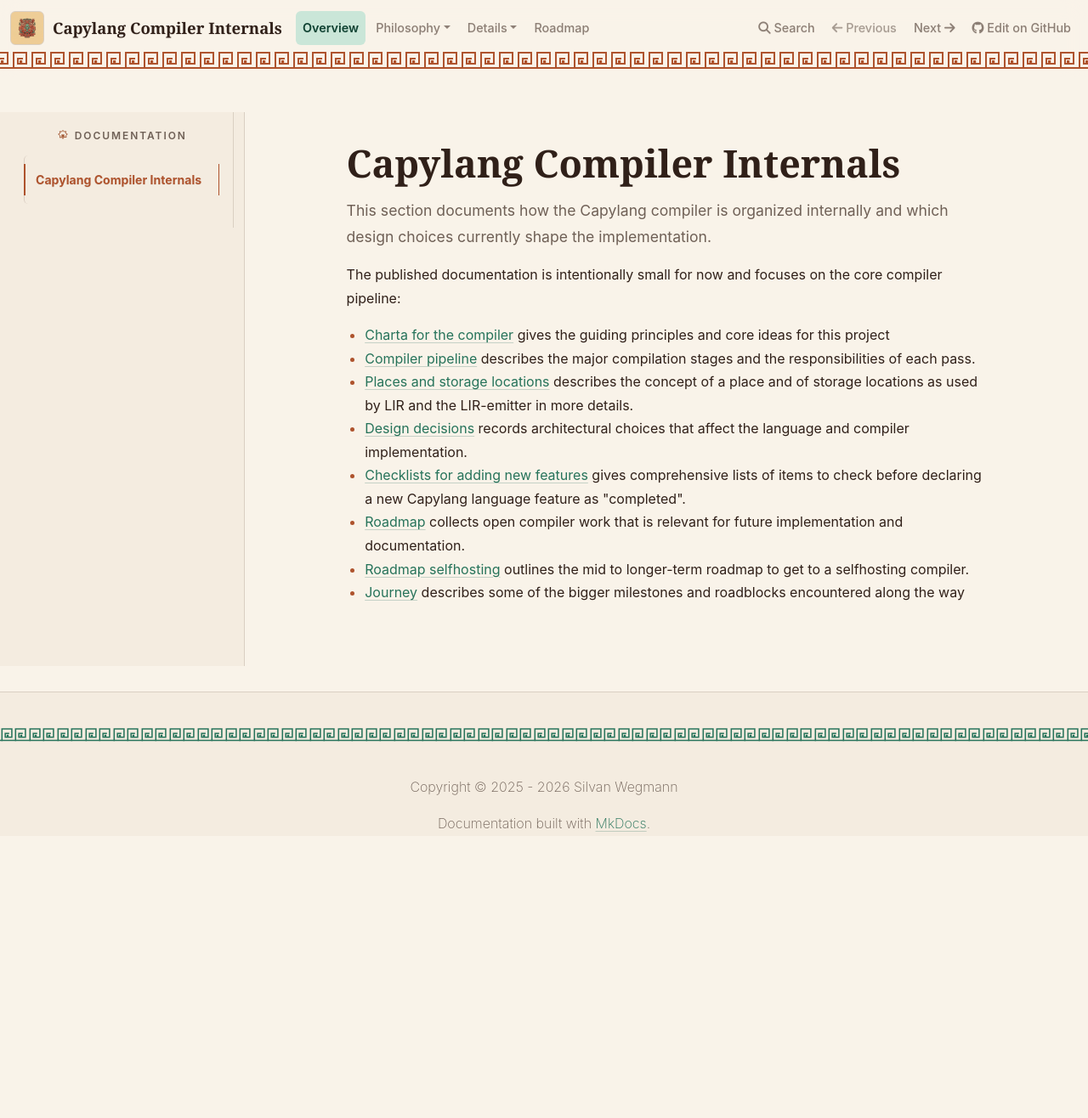
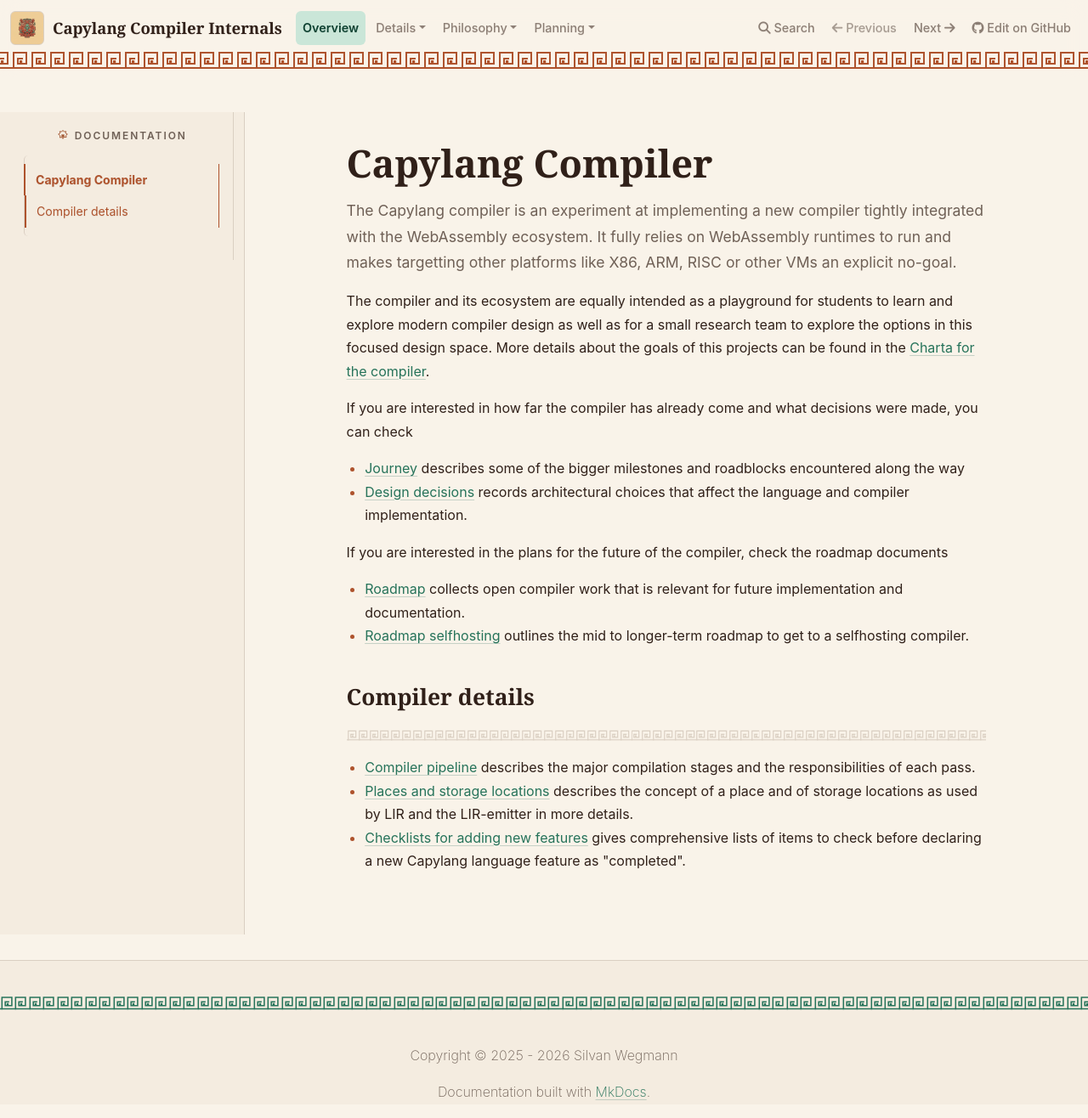
Before and after one commit to Jokymon/capylang, an MkDocs documentation site: the page built from doc/index.md, in a window 1280 px wide and 1316 px high. Shown: the whole window at 85% size. Built offline with MkDocs 1.6.1, drawn with Linux system fonts in a browser that asks for light colours; nearby versions of some CDN libraries.

Commit message:
Small improvements in the documentation

```diff
--- a/doc/index.md
+++ b/doc/index.md
@@ -1,22 +1,31 @@
-# Capylang Compiler Internals
+# Capylang Compiler
 
-This section documents how the Capylang compiler is organized internally and
-which design choices currently shape the implementation.
+The Capylang compiler is an experiment at implementing a new compiler tightly integrated with the WebAssembly ecosystem.
+It fully relies on WebAssembly runtimes to run and makes targetting other platforms like X86, ARM, RISC or other VMs an
+explicit no-goal.
 
-The published documentation is intentionally small for now and focuses on the
-core compiler pipeline:
+The compiler and its ecosystem are equally intended as a playground for students to learn and explore modern compiler
+design as well as for a small research team to explore the options in this focused design space. More details about the
+goals of this projects can be found in the [Charta for the compiler](charta.md).
 
-- [Charta for the compiler](charta.md) gives the guiding principles and core ideas for this project
+If you are interested in how far the compiler has already come and what decisions were made, you can check
+
+- [Journey](journey.md) describes some of the bigger milestones and roadblocks encountered along the way
+- [Design decisions](design-decisions.md) records architectural choices that
+  affect the language and compiler implementation.
+
+If you are interested in the plans for the future of the compiler, check the roadmap documents
+
+- [Roadmap](roadmap.md) collects open compiler work that is relevant for future
+  implementation and documentation.
+- [Roadmap selfhosting](roadmap-selfhosting.md) outlines the mid to longer-term roadmap to
+  get to a selfhosting compiler.
+
+## Compiler details
+
 - [Compiler pipeline](compiler-pipeline.md) describes the major compilation
   stages and the responsibilities of each pass.
 - [Places and storage locations](places-and-locations.md) describes the concept of a place and of storage
   locations as used by LIR and the LIR-emitter in more details.
-- [Design decisions](design-decisions.md) records architectural choices that
-  affect the language and compiler implementation.
 - [Checklists for adding new features](checklists.md) gives comprehensive lists of items to
   check before declaring a new Capylang language feature as "completed".
-- [Roadmap](roadmap.md) collects open compiler work that is relevant for future
-  implementation and documentation.
-- [Roadmap selfhosting](roadmap-selfhosting.md) outlines the mid to longer-term roadmap to
-  get to a selfhosting compiler.
-- [Journey](journey.md) describes some of the bigger milestones and roadblocks encountered along the way
--- a/mkdocs.yml
+++ b/mkdocs.yml
@@ -15,15 +15,18 @@ extra_css:
 
 nav:
   - Overview: index.md
-  - Philosophy:
-    - Charta: charta.md
-    - Journey: journey.md
   - Details:
     - Compiler Pipeline: compiler-pipeline.md
     - Places and storage locations: places-and-locations.md
     - Design Decisions: design-decisions.md
     - Checklists: checklists.md
-  - Roadmap: roadmap.md
+  - Philosophy:
+    - Charta: charta.md
+    - Journey: journey.md
+  - Planning:
+    - Roadmap: roadmap.md
+    - Roadmap selfhosting: roadmap-selfhosting.md
+    - Open issues: https://github.com/Jokymon/capylang/issues
 
 exclude_docs: |
   lir_examples.md
```
